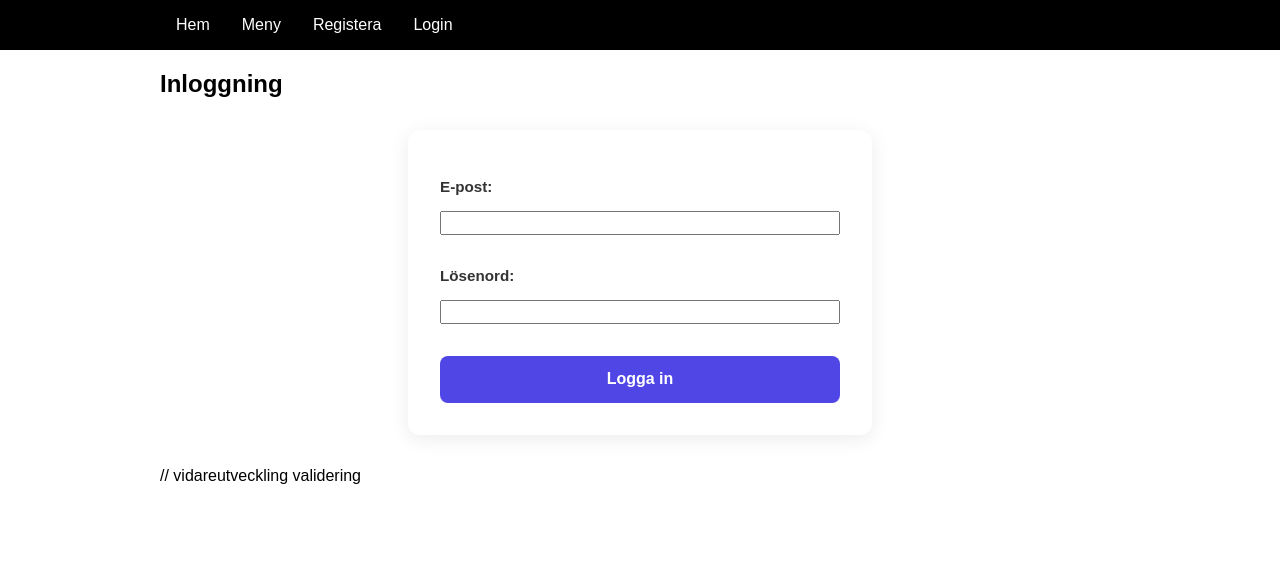
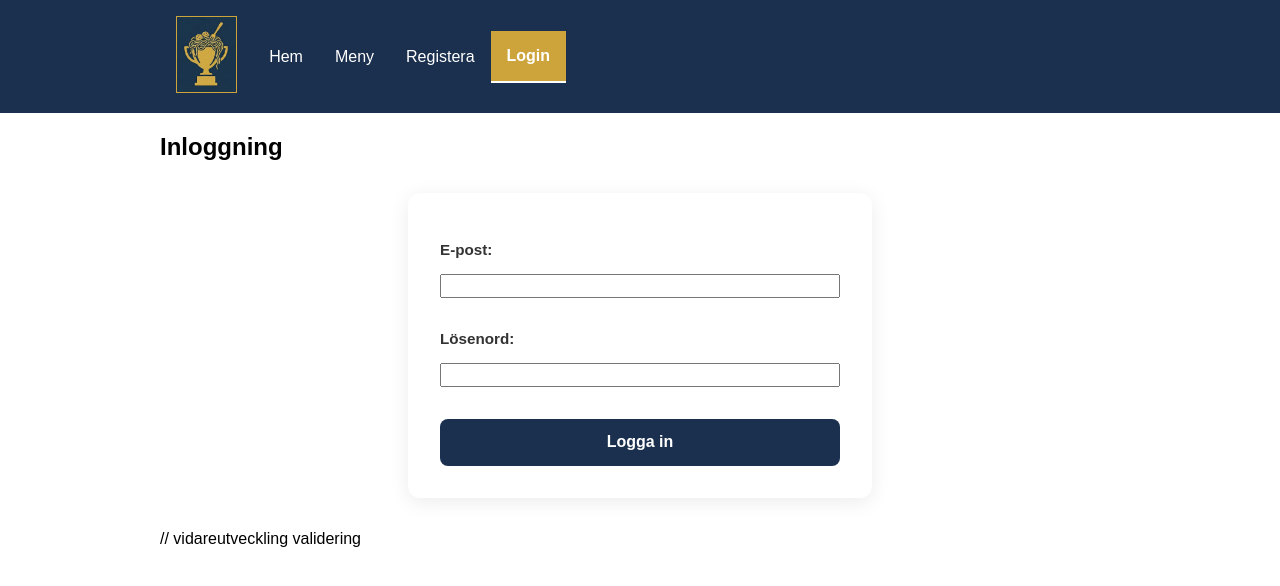
Before and after one commit to runegranath/copa-pastaFE, an Angular app in the folder Projekt/Frontend/CopaPasta/: page /login in a window 1280 px wide. Shown: the top 586 px of the page. Built offline with nearby package versions, Linux system fonts and the light colour scheme; a web font is replaced by a local one.

Commit message:
css och logotyp

```diff
--- a/Projekt/Frontend/CopaPasta/src/app/navbar/navbar.css
+++ b/Projekt/Frontend/CopaPasta/src/app/navbar/navbar.css
@@ -4,17 +4,15 @@
 }
 
 nav {
-    background-color: black;
+    background-color: #1b304f;
 }
 
 nav ul {
     list-style: none;
     padding: 0;
     margin: 0;
-}
-
-nav ul li {
-    display: inline-block;
+    display: flex;
+    align-items: center;
 }
 
 nav ul li a {
@@ -25,12 +23,22 @@ nav ul li a {
 }
 
 nav ul li a:hover {
-    background-color: #333;
+    background-color: #b28e34;
 }
 
 .active {
   color: #fff;
-  background-color: #007bff;
+  background-color: #cca43b;
   font-weight: bold;
   border-bottom: 2px solid white;
 }
+
+.logo img {
+  height: 75px;
+  width: auto;
+  border: 1px solid #cca43b;
+}
+
+nav ul li a.logo:hover {
+  background-color: #1b304f;
+}
--- a/Projekt/Frontend/CopaPasta/src/app/navbar/navbar.html
+++ b/Projekt/Frontend/CopaPasta/src/app/navbar/navbar.html
@@ -1,7 +1,8 @@
 <nav>
     <div class="container">
         <ul>
-            <li><a routerLink="/" routerLinkActive="active">Hem</a></li>
+            <li><a routerLink="/" class="logo"><img src="/Copa_pasta.png" alt="Copa Pasta Logo"></a></li>
+            <li><a routerLink="/" routerLinkActive="active" [routerLinkActiveOptions]="{ exact: true }">Hem</a></li>
             <li><a routerLink="/menus" routerLinkActive="active">Meny</a></li>
             @if(authService.isLoggedIn()) {
             <li><a routerLink="/add-menu" routerLinkActive="active">Lägg till meny</a></li>
--- a/Projekt/Frontend/CopaPasta/src/app/navbar/navbar.ts
+++ b/Projekt/Frontend/CopaPasta/src/app/navbar/navbar.ts
@@ -1,10 +1,10 @@
 import { Component, inject } from '@angular/core';
-import { RouterLink } from '@angular/router';
+import { RouterLink, RouterLinkActive } from '@angular/router';
 import { AuthService } from '../services/auth.service';
 
 @Component({
   selector: 'app-navbar',
-  imports: [RouterLink],
+  imports: [RouterLink, RouterLinkActive],
   templateUrl: './navbar.html',
   styleUrl: './navbar.css',
 })
--- a/Projekt/Frontend/CopaPasta/src/styles.css
+++ b/Projekt/Frontend/CopaPasta/src/styles.css
@@ -50,7 +50,7 @@ select:focus {
 
 button,
 input[type="submit"] {
-    background: #4f46e5;
+    background: #1b304f;
     color: white;
     border: none;
     padding: 0.9rem 1rem;
@@ -63,7 +63,7 @@ input[type="submit"] {
 
 button:hover,
 input[type="submit"]:hover {
-    background: #4338ca;
+    background: #284775;
 }
 
 button:active,
```
